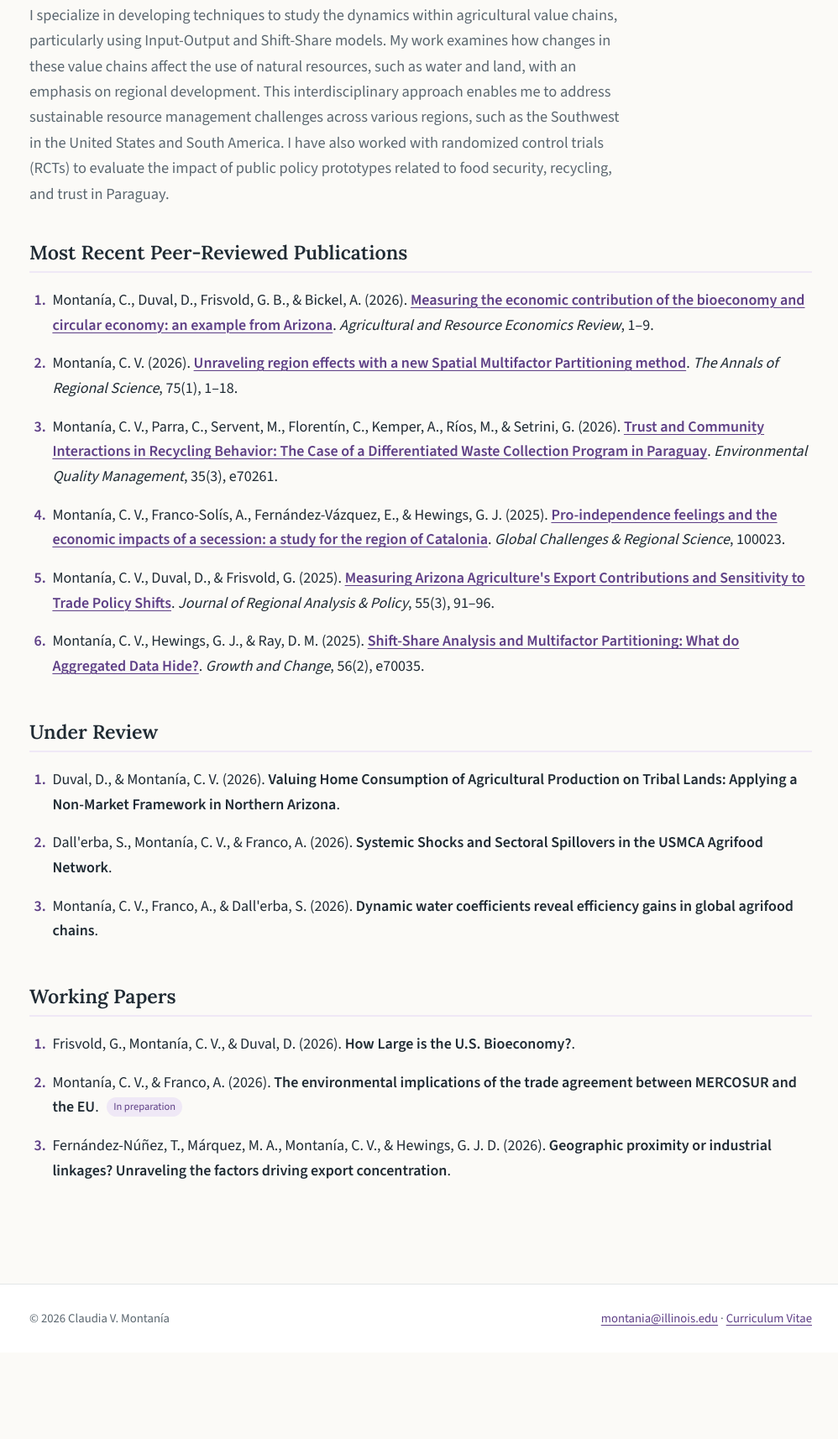
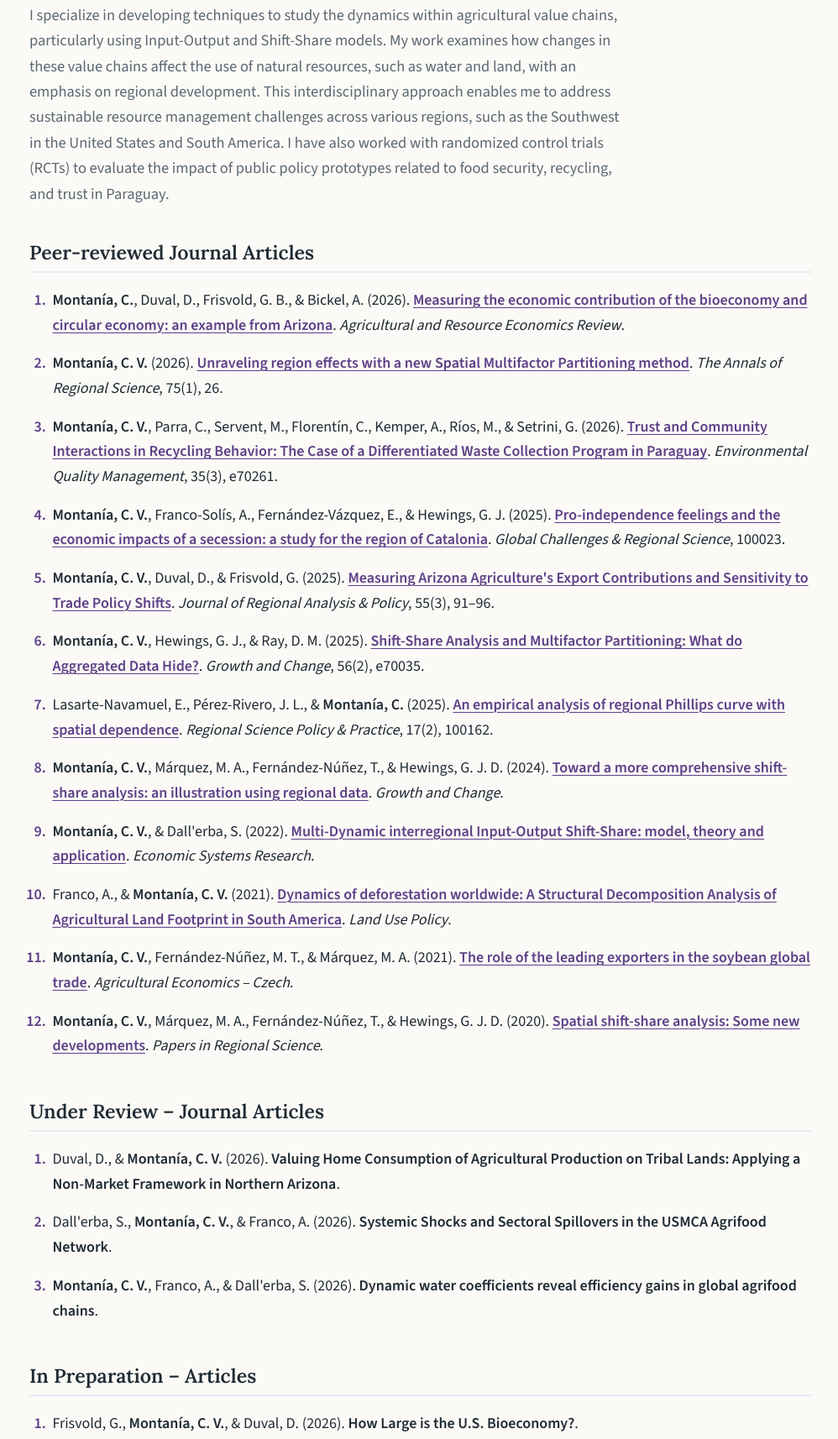
Before and after one commit to claudiamontania/cvmontania.github.io, a plain HTML site: page research.html in a window 1280 px wide. Shown: the part 182-1896 px from the top of the page at 84% size, without its empty margins (139-1137 px from the left). Before the commit the page ends 1793 px from the top, so only its background shows below. Drawn offline with nearby package versions, Linux system fonts and the light colour scheme.

Commit message:
Add files via upload

```diff
--- a/research.html
+++ b/research.html
@@ -8,7 +8,7 @@
   <link rel="preconnect" href="https://fonts.googleapis.com">
   <link rel="preconnect" href="https://fonts.gstatic.com" crossorigin>
   <link href="https://fonts.googleapis.com/css2?family=Lora:wght@500;600&family=Source+Sans+3:wght@400;600&display=swap" rel="stylesheet">
-  <link rel="stylesheet" href="style.css">
+  <link rel="stylesheet" href="style.css?v=7">
 </head>
 <body>
   <header class="site-header">
@@ -33,32 +33,38 @@
       <p class="lead">I specialize in developing techniques to study the dynamics within agricultural value chains, particularly using Input-Output and Shift-Share models. My work examines how changes in these value chains affect the use of natural resources, such as water and land, with an emphasis on regional development. This interdisciplinary approach enables me to address sustainable resource management challenges across various regions, such as the Southwest in the United States and South America. I have also worked with randomized control trials (RCTs) to evaluate the impact of public policy prototypes related to food security, recycling, and trust in Paraguay.</p>
 
       <section>
-        <h2>Most Recent Peer-Reviewed Publications</h2>
+        <h2>Peer-reviewed Journal Articles</h2>
         <ol class="pubs">
-          <li>Montanía, C., Duval, D., Frisvold, G. B., &amp; Bickel, A. (2026). <a href="https://www.cambridge.org/core/journals/agricultural-and-resource-economics-review/article/measuring-the-economic-contribution-of-the-bioeconomy-and-circular-economy-an-example-from-arizona/C00A7E07CF3207BCE02917A47C6FEECA" class="title">Measuring the economic contribution of the bioeconomy and circular economy: an example from Arizona</a>. <span class="venue">Agricultural and Resource Economics Review</span>, 1–9.</li>
-          <li>Montanía, C. V. (2026). <a href="https://link.springer.com/article/10.1007/s00168-026-01462-1" class="title">Unraveling region effects with a new Spatial Multifactor Partitioning method</a>. <span class="venue">The Annals of Regional Science</span>, 75(1), 1–18.</li>
-          <li>Montanía, C. V., Parra, C., Servent, M., Florentín, C., Kemper, A., Ríos, M., &amp; Setrini, G. (2026). <a href="https://onlinelibrary.wiley.com/doi/full/10.1002/tqem.70261" class="title">Trust and Community Interactions in Recycling Behavior: The Case of a Differentiated Waste Collection Program in Paraguay</a>. <span class="venue">Environmental Quality Management</span>, 35(3), e70261.</li>
-          <li>Montanía, C. V., Franco-Solís, A., Fernández-Vázquez, E., &amp; Hewings, G. J. (2025). <a href="https://www.sciencedirect.com/science/article/pii/S3050502X25000208" class="title">Pro-independence feelings and the economic impacts of a secession: a study for the region of Catalonia</a>. <span class="venue">Global Challenges &amp; Regional Science</span>, 100023.</li>
-          <li>Montanía, C. V., Duval, D., &amp; Frisvold, G. (2025). <a href="https://jrap.scholasticahq.com/article/145810-measuring-arizona-agriculture-s-export-contributions-and-sensitivity-to-trade-policy-shifts" class="title">Measuring Arizona Agriculture's Export Contributions and Sensitivity to Trade Policy Shifts</a>. <span class="venue">Journal of Regional Analysis &amp; Policy</span>, 55(3), 91–96.</li>
-          <li>Montanía, C. V., Hewings, G. J., &amp; Ray, D. M. (2025). <a href="https://onlinelibrary.wiley.com/doi/full/10.1111/grow.70035" class="title">Shift-Share Analysis and Multifactor Partitioning: What do Aggregated Data Hide?</a>. <span class="venue">Growth and Change</span>, 56(2), e70035.</li>
+          <li><strong>Montanía, C.</strong>, Duval, D., Frisvold, G. B., &amp; Bickel, A. (2026). <a href="https://www.cambridge.org/core/journals/agricultural-and-resource-economics-review/article/measuring-the-economic-contribution-of-the-bioeconomy-and-circular-economy-an-example-from-arizona/C00A7E07CF3207BCE02917A47C6FEECA" class="title">Measuring the economic contribution of the bioeconomy and circular economy: an example from Arizona</a>. <span class="venue">Agricultural and Resource Economics Review</span>.</li>
+          <li><strong>Montanía, C. V.</strong> (2026). <a href="https://link.springer.com/article/10.1007/s00168-026-01462-1" class="title">Unraveling region effects with a new Spatial Multifactor Partitioning method</a>. <span class="venue">The Annals of Regional Science</span>, 75(1), 26.</li>
+          <li><strong>Montanía, C. V.</strong>, Parra, C., Servent, M., Florentín, C., Kemper, A., Ríos, M., &amp; Setrini, G. (2026). <a href="https://onlinelibrary.wiley.com/doi/full/10.1002/tqem.70261" class="title">Trust and Community Interactions in Recycling Behavior: The Case of a Differentiated Waste Collection Program in Paraguay</a>. <span class="venue">Environmental Quality Management</span>, 35(3), e70261.</li>
+          <li><strong>Montanía, C. V.</strong>, Franco-Solís, A., Fernández-Vázquez, E., &amp; Hewings, G. J. (2025). <a href="https://www.sciencedirect.com/science/article/pii/S3050502X25000208" class="title">Pro-independence feelings and the economic impacts of a secession: a study for the region of Catalonia</a>. <span class="venue">Global Challenges &amp; Regional Science</span>, 100023.</li>
+          <li><strong>Montanía, C. V.</strong>, Duval, D., &amp; Frisvold, G. (2025). <a href="https://jrap.scholasticahq.com/article/145810-measuring-arizona-agriculture-s-export-contributions-and-sensitivity-to-trade-policy-shifts" class="title">Measuring Arizona Agriculture's Export Contributions and Sensitivity to Trade Policy Shifts</a>. <span class="venue">Journal of Regional Analysis &amp; Policy</span>, 55(3), 91–96.</li>
+          <li><strong>Montanía, C. V.</strong>, Hewings, G. J., &amp; Ray, D. M. (2025). <a href="https://onlinelibrary.wiley.com/doi/full/10.1111/grow.70035" class="title">Shift-Share Analysis and Multifactor Partitioning: What do Aggregated Data Hide?</a>. <span class="venue">Growth and Change</span>, 56(2), e70035.</li>
+          <li>Lasarte-Navamuel, E., Pérez-Rivero, J. L., &amp; <strong>Montanía, C.</strong> (2025). <a href="https://www.sciencedirect.com/science/article/pii/S1757780224003731" class="title">An empirical analysis of regional Phillips curve with spatial dependence</a>. <span class="venue">Regional Science Policy &amp; Practice</span>, 17(2), 100162.</li>
+          <li><strong>Montanía, C. V.</strong>, Márquez, M. A., Fernández-Núñez, T., &amp; Hewings, G. J. D. (2024). <a href="https://onlinelibrary.wiley.com/doi/full/10.1111/grow.12693" class="title">Toward a more comprehensive shift-share analysis: an illustration using regional data</a>. <span class="venue">Growth and Change</span>.</li>
+          <li><strong>Montanía, C. V.</strong>, &amp; Dall'erba, S. (2022). <a href="https://www.tandfonline.com/doi/abs/10.1080/09535314.2020.1867078" class="title">Multi-Dynamic interregional Input-Output Shift-Share: model, theory and application</a>. <span class="venue">Economic Systems Research</span>.</li>
+          <li>Franco, A., &amp; <strong>Montanía, C. V.</strong> (2021). <a href="https://www.sciencedirect.com/science/article/pii/S0264837721003422" class="title">Dynamics of deforestation worldwide: A Structural Decomposition Analysis of Agricultural Land Footprint in South America</a>. <span class="venue">Land Use Policy</span>.</li>
+          <li><strong>Montanía, C. V.</strong>, Fernández-Núñez, M. T., &amp; Márquez, M. A. (2021). <a href="https://www.agriculturejournals.cz/publicFiles/433_2020-AGRICECON.pdf" class="title">The role of the leading exporters in the soybean global trade</a>. <span class="venue">Agricultural Economics – Czech</span>.</li>
+          <li><strong>Montanía, C. V.</strong>, Márquez, M. A., Fernández-Núñez, T., &amp; Hewings, G. J. D. (2020). <a href="https://rsaiconnect.onlinelibrary.wiley.com/doi/abs/10.1111/pirs.12575" class="title">Spatial shift-share analysis: Some new developments</a>. <span class="venue">Papers in Regional Science</span>.</li>
         </ol>
       </section>
 
       <section>
-        <h2>Under Review</h2>
+        <h2>Under Review – Journal Articles</h2>
         <ol class="pubs">
-          <li>Duval, D., &amp; Montanía, C. V. (2026). <span class="title">Valuing Home Consumption of Agricultural Production on Tribal Lands: Applying a Non-Market Framework in Northern Arizona</span>.</li>
-          <li>Dall'erba, S., Montanía, C. V., &amp; Franco, A. (2026). <span class="title">Systemic Shocks and Sectoral Spillovers in the USMCA Agrifood Network</span>.</li>
-          <li>Montanía, C. V., Franco, A., &amp; Dall'erba, S. (2026). <span class="title">Dynamic water coefficients reveal efficiency gains in global agrifood chains</span>.</li>
+          <li>Duval, D., &amp; <strong>Montanía, C. V.</strong> (2026). <span class="title">Valuing Home Consumption of Agricultural Production on Tribal Lands: Applying a Non-Market Framework in Northern Arizona</span>.</li>
+          <li>Dall'erba, S., <strong>Montanía, C. V.</strong>, &amp; Franco, A. (2026). <span class="title">Systemic Shocks and Sectoral Spillovers in the USMCA Agrifood Network</span>.</li>
+          <li><strong>Montanía, C. V.</strong>, Franco, A., &amp; Dall'erba, S. (2026). <span class="title">Dynamic water coefficients reveal efficiency gains in global agrifood chains</span>.</li>
         </ol>
       </section>
 
       <section>
-        <h2>Working Papers</h2>
+        <h2>In Preparation – Articles</h2>
         <ol class="pubs">
-          <li>Frisvold, G., Montanía, C. V., &amp; Duval, D. (2026). <span class="title">How Large is the U.S. Bioeconomy?</span>.</li>
-          <li>Montanía, C. V., &amp; Franco, A. (2026). <span class="title">The environmental implications of the trade agreement between MERCOSUR and the EU</span>. <span class="tag">In preparation</span></li>
-          <li>Fernández-Núñez, T., Márquez, M. A., Montanía, C. V., &amp; Hewings, G. J. D. (2026). <span class="title">Geographic proximity or industrial linkages? Unraveling the factors driving export concentration</span>.</li>
+          <li>Frisvold, G., <strong>Montanía, C. V.</strong>, &amp; Duval, D. (2026). <span class="title">How Large is the U.S. Bioeconomy?</span>.</li>
+          <li><strong>Montanía, C. V.</strong>, &amp; Franco, A. (2026). <span class="title">The environmental implications of the trade agreement between MERCOSUR and the EU</span>.</li>
+          <li>Fernández-Núñez, T., Márquez, M. A., <strong>Montanía, C. V.</strong>, &amp; Hewings, G. J. D. (2026). <span class="title">Geographic proximity or industrial linkages? Unraveling the factors driving export concentration</span>.</li>
         </ol>
       </section>
     </div>
--- a/style.css
+++ b/style.css
@@ -226,3 +226,6 @@ ul.plain li { margin-bottom: 8px; }
 
 /* Show the whole photo in the circle (no zoom) */
 .hero-photo img { transform: none; object-position: 50% 25%; }
+
+/* Own name in author lists */
+.pubs strong { font-weight: 700; color: var(--ink); }
```
Also changed, not shown: extension-outreach.html (+13 -13 lines), index.html (+9 -1 lines), more.html (+1 -1 lines), teaching-mentoring.html (+1 -1 lines).
